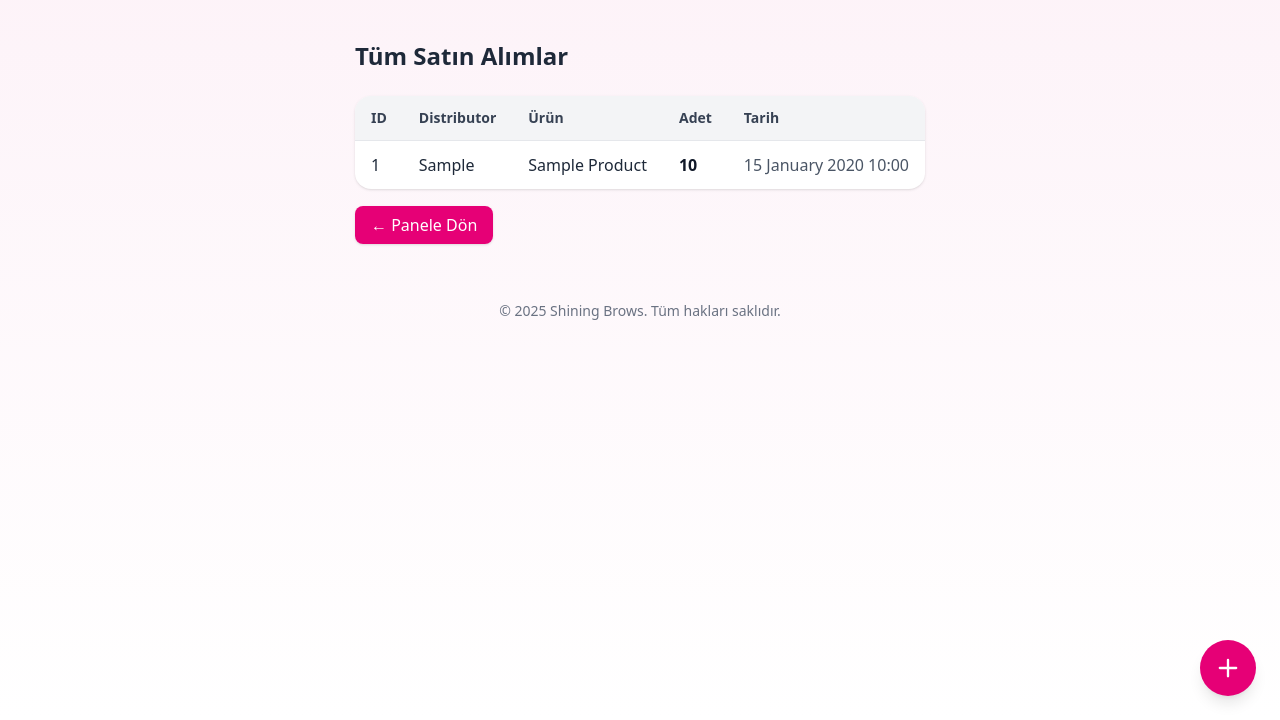
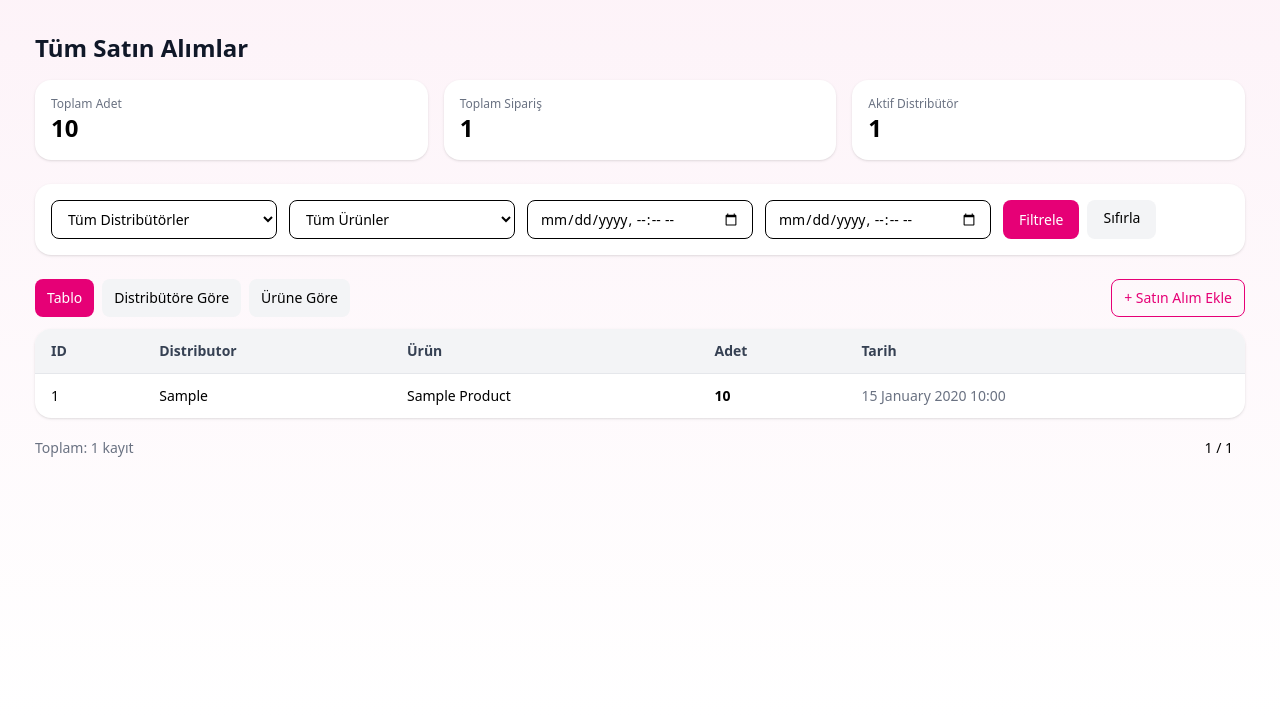
Before and after one commit to Serdarq1/shiningbrows-portal, a Flask app: page /admin/tum-satin-alimlar in a window 1280 px wide. Shown: the part 80-800 px from the top of the page. Run offline with Flask 3, Linux system fonts and the light colour scheme; a user stored in the database is signed in; tables that the repository leaves empty hold one stand-in row (values such as "Sample post").

Commit message:
Improve all purchases page

```diff
--- a/main.py
+++ b/main.py
@@ -1,7 +1,7 @@
 from flask import Flask, render_template, request, redirect, url_for, flash, session, abort
 from flask_sqlalchemy import SQLAlchemy
 from sqlalchemy.orm import DeclarativeBase, Mapped, mapped_column, relationship
-from sqlalchemy import Integer, String, Boolean, text, inspect, ForeignKey, DateTime, update
+from sqlalchemy import Integer, String, Boolean, text, inspect, ForeignKey, DateTime, update, func, desc
 from werkzeug.security import generate_password_hash, check_password_hash
 from flask_login import LoginManager, login_user, login_required, logout_user, current_user, UserMixin
 from functools import wraps
@@ -261,9 +261,11 @@ def dashboard():
 
 @app.get("/distributor/portal")
 @login_required
+@roles_required('distributor', 'admin')
 def distributor_home():
     rows = db.session.scalars(db.select(Distributor)).all()
     now = datetime.now()
+
     distributor_data = {
         _normalize_tr(d.country): {
             "name": d.name,
@@ -273,12 +275,10 @@ def distributor_home():
         for d in rows
     }
 
-
     if current_user.role == "admin":
         distributor_id = request.args.get("distributor_id", type=int)
     else:
         distributor_id = current_user.id
-
 
     distributor_name = None
     distributor_contract_date = None
@@ -286,10 +286,14 @@ def distributor_home():
     distributor_region = None
 
     if current_user.role == "distributor" and current_user.distributor_profile:
-        distributor_name = current_user.distributor_profile.name
-        distributor_contract_date = current_user.distributor_profile.contract_date
-        distributor_region = current_user.distributor_profile.country
-        distributor_contract_date_end = current_user.distributor_profile.contract_date.replace(year=current_user.distributor_profile.contract_date.year + 1)
+        prof = current_user.distributor_profile
+        distributor_name = prof.name
+        distributor_contract_date = prof.contract_date
+        distributor_region = prof.country
+        distributor_contract_date_end = (
+            prof.contract_date.replace(year=prof.contract_date.year + 1)
+            if prof.contract_date else None
+        )
 
     purchases_summary = []
     if distributor_id:
@@ -304,31 +308,55 @@ def distributor_home():
             .order_by(Product.name)
         ).all()
 
-    total_purchases = db.session.execute(
-        db.select(
-            Purchase.id,
-            User.username.label('distributor_name'),
-            Product.name.label('product_name'),
-            Purchase.quantity,
-            Purchase.created_at
-        )
-        .join(User, Purchase.distributor_id == User.id)
-        .join(Product, Purchase.product_id == Product.id)
-        .order_by(Purchase.created_at.desc())
-        .limit(10)
+    # Build per-country, per-product totals (including zeros)
+    dist_rows = db.session.execute(
+        db.select(Distributor.country, Distributor.user_id)
     ).all()
+
+    def _norm(s: str) -> str:
+        import unicodedata
+        if not s: return ""
+        s = unicodedata.normalize("NFD", s).replace("\u0307","").lower()
+        for a,b in [("ı","i"),("ğ","g"),("ü","u"),("ş","s"),("ö","o"),("ç","c")]:
+            s = s.replace(a,b)
+        return "".join(ch for ch in s if unicodedata.category(ch) != "Mn").strip()
+
+    country_to_distid = { _norm(c): uid for (c, uid) in dist_rows }
+
+    all_products = [
+        p.name for p in db.session.scalars(db.select(Product).order_by(Product.name)).all()
+    ]
+
+    agg = db.session.execute(
+        db.select(Purchase.distributor_id, Product.name, db.func.sum(Purchase.quantity))
+          .join(Product, Purchase.product_id == Product.id)
+          .group_by(Purchase.distributor_id, Product.name)
+    ).all()
+
+    from collections import defaultdict
+    dist_totals = defaultdict(lambda: {name: 0 for name in all_products})
+    for dist_id, prod_name, qty in agg:
+        dist_totals[dist_id][prod_name] = int(qty or 0)
+
+    purchases_by_country = {}
+    for c_norm, dist_id in country_to_distid.items():
+        totals = dist_totals.get(dist_id, {name: 0 for name in all_products})
+        purchases_by_country[c_norm] = [
+            {"product": name, "quantity": int(totals.get(name, 0))}
+            for name in all_products
+        ]
 
     return render_template(
         "distributor.html",
         distributor_data=distributor_data,
         purchases_summary=purchases_summary,
-        total_purchases=total_purchases,
         distributor_contract_date=distributor_contract_date,
         distributor_contract_date_end=distributor_contract_date_end,
         distributor_name=distributor_name,
         distributor_id=distributor_id,
         distributor_region=distributor_region,
-        now=now
+        now=now,
+        purchases_by_country=purchases_by_country,
     )
 
 
@@ -431,23 +459,118 @@ def save_master():
 def account():
     return render_template("account.html")
 
-@app.route("/admin/tum-satin-alimlar")
+
+@app.get("/admin/tum-satin-alimlar")
 @admin_required
 def all_purchases():
-    purchases = db.session.execute(
+    # ---- Filters ----
+    q_distributor = request.args.get("distributor", "", type=str).strip()
+    q_product     = request.args.get("product", "", type=str).strip()
+    q_from        = request.args.get("from", "", type=str)
+    q_to          = request.args.get("to", "", type=str)
+    page          = max(request.args.get("page", 1, type=int), 1)
+    per_page      = min(request.args.get("per_page", 25, type=int), 200)
+
+    base = (
         db.select(
             Purchase.id,
-            User.username.label("distributor_name"),
-            Product.name.label("product_name"),
+            User.username.label('distributor_name'),
+            Product.name.label('product_name'),
             Purchase.quantity,
-            Purchase.created_at
+            Purchase.created_at,
         )
         .join(User, Purchase.distributor_id == User.id)
         .join(Product, Purchase.product_id == Product.id)
-        .order_by(Purchase.created_at.desc())
+    )
+
+    # Apply filters
+    if q_distributor:
+        base = base.where(User.username.ilike(f"%{q_distributor}%"))
+    if q_product:
+        base = base.where(Product.name.ilike(f"%{q_product}%"))
+
+    # date filter
+    from_dt = to_dt = None
+    try:
+        if q_from:
+            from_dt = datetime.fromisoformat(q_from)
+            base = base.where(Purchase.created_at >= from_dt)
+        if q_to:
+            # inclusive end-of-day if only date provided
+            to_dt = datetime.fromisoformat(q_to)
+            base = base.where(Purchase.created_at <= to_dt)
+    except ValueError:
+        pass  # ignore bad date formats gracefully
+
+    base = base.order_by(desc(Purchase.created_at))
+
+    # Pagination (server-side)
+    total_count = db.session.execute(
+        base.with_only_columns(func.count()).order_by(None)
+    ).scalar_one()
+
+    rows = db.session.execute(
+        base.limit(per_page).offset((page-1)*per_page)
     ).all()
 
-    return render_template("admin_all_purchases.html", purchases=purchases)
+    # ---- Aggregates for tabs ----
+    by_distributor = db.session.execute(
+        db.select(
+            User.username.label("distributor_name"),
+            func.sum(Purchase.quantity).label("total_qty")
+        )
+        .join(User, Purchase.distributor_id == User.id)
+        .group_by(User.username)
+        .order_by(desc(func.sum(Purchase.quantity)))
+    ).all()
+
+    by_product = db.session.execute(
+        db.select(
+            Product.name.label("product_name"),
+            func.sum(Purchase.quantity).label("total_qty")
+        )
+        .join(Product, Purchase.product_id == Product.id)
+        .group_by(Product.name)
+        .order_by(desc(func.sum(Purchase.quantity)))
+    ).all()
+
+    # KPIs
+    kpi_total_units = db.session.execute(
+        db.select(func.coalesce(func.sum(Purchase.quantity), 0))
+    ).scalar_one()
+    kpi_total_orders = db.session.execute(
+        db.select(func.count(Purchase.id))
+    ).scalar_one()
+    kpi_distinct_distributors = db.session.execute(
+        db.select(func.count(func.distinct(Purchase.distributor_id)))
+    ).scalar_one()
+
+    distributors = [r[0] for r in db.session.execute(
+        db.select(User.username).distinct()
+        .join(Purchase, Purchase.distributor_id == User.id)
+        .order_by(User.username)
+    ).all()]
+
+    products = [r[0] for r in db.session.execute(
+        db.select(Product.name).distinct()
+        .join(Purchase, Purchase.product_id == Product.id)
+        .order_by(Product.name)
+    ).all()]
+
+    return render_template(
+        "admin_all_purchases.html",
+        purchases=rows,
+        total_count=total_count,
+        page=page, per_page=per_page,
+        by_distributor=by_distributor,
+        by_product=by_product,
+        kpi_total_units=kpi_total_units,
+        kpi_total_orders=kpi_total_orders,
+        kpi_distinct_distributors=kpi_distinct_distributors,
+        q_distributor=q_distributor, q_product=q_product, q_from=q_from, q_to=q_to,
+        distributors=distributors,
+        products=products
+    )
 
 @app.get("/admin/distributors/new")
 @admin_required
--- a/templates/admin_all_purchases.html
+++ b/templates/admin_all_purchases.html
@@ -1,56 +1,173 @@
 {% include 'base.html' %}
 {% include 'navbar.html' %}
 <body class="bg-gray-50 min-h-screen">
-  <div class="max-w-6xl mx-auto py-10 px-6">
-    <h1 class="text-2xl font-bold mb-6 text-gray-800">Tüm Satın Alımlar</h1>
+  <div class="max-w-7xl mx-auto py-8 px-6">
+    <h1 class="text-2xl font-bold mb-4 text-gray-900">Tüm Satın Alımlar</h1>
 
-    {% if purchases %}
+    <!-- KPIs -->
+    <div class="grid grid-cols-1 sm:grid-cols-3 gap-4 mb-6">
+      <div class="bg-white rounded-2xl shadow p-4">
+        <div class="text-xs text-gray-500">Toplam Adet</div>
+        <div class="text-2xl font-bold">{{ kpi_total_units }}</div>
+      </div>
+      <div class="bg-white rounded-2xl shadow p-4">
+        <div class="text-xs text-gray-500">Toplam Sipariş</div>
+        <div class="text-2xl font-bold">{{ kpi_total_orders }}</div>
+      </div>
+      <div class="bg-white rounded-2xl shadow p-4">
+        <div class="text-xs text-gray-500">Aktif Distribütör</div>
+        <div class="text-2xl font-bold">{{ kpi_distinct_distributors }}</div>
+      </div>
+    </div>
+
+    <form class="bg-white rounded-2xl shadow p-4 mb-6 grid grid-cols-1 md:grid-cols-5 gap-3" method="get">
+        <select name="distributor"
+          class="border rounded-lg px-3 py-2 text-sm md:col-span-1">
+    <option value="">Tüm Distribütörler</option>
+    {% for name in distributors %}
+      <option value="{{ name }}" {% if name == q_distributor %}selected{% endif %}>
+        {{ name.title() }}
+      </option>
+    {% endfor %}
+  </select>
+
+  <select name="product"
+          class="border rounded-lg px-3 py-2 text-sm md:col-span-1">
+    <option value="">Tüm Ürünler</option>
+    {% for name in products %}
+      <option value="{{ name }}" {% if name == q_product %}selected{% endif %}>
+        {{ name.title() }}
+      </option>
+    {% endfor %}
+  </select>
+
+             <input name="from" value="{{ q_from }}" type="datetime-local" class="border rounded-lg px-3 py-2 text-sm md:col-span-1">
+      <input name="to"   value="{{ q_to }}"   type="datetime-local" class="border rounded-lg px-3 py-2 text-sm md:col-span-1">
+      <div class="flex gap-2 md:col-span-1">
+        <button class="px-4 py-2 bg-pink-600 text-white text-sm rounded-lg">Filtrele</button>
+        <a href="{{ url_for('all_purchases') }}" class="px-4 py-2 bg-gray-100 text-sm rounded-lg">Sıfırla</a>
+      </div>
+    </form>
+
+    <!-- Tabs -->
+    <div class="mb-3 flex gap-2">
+      <button data-tab="table" class="cursor-pointer tab-btn px-3 py-2 rounded-lg bg-pink-600 text-white text-sm">Tablo</button>
+      <button data-tab="by-distributor" class="cursor-pointer tab-btn px-3 py-2 rounded-lg bg-gray-100 text-sm">Distribütöre Göre</button>
+      <button data-tab="by-product" class="cursor-pointer tab-btn px-3 py-2 rounded-lg bg-gray-100 text-sm">Ürüne Göre</button>
+      <a href="{{ url_for('purchase_form') }}"
+         class="ml-auto px-3 py-2 rounded-lg border border-pink-600 text-sm hover:bg-pink-600 hover:text-white transition text-pink-600">+ Satın Alım Ekle</a>
+    </div>
+
+    <!-- Tab: Table -->
+    <div id="tab-table" class="tab-panel">
+      {% if purchases %}
       <div class="overflow-x-auto bg-white shadow rounded-2xl">
-        <table class="min-w-full divide-y divide-gray-200">
+        <table class="min-w-full divide-y divide-gray-200 text-sm">
           <thead class="bg-gray-100">
             <tr>
-              <th class="px-4 py-3 text-left text-sm font-semibold text-gray-700">ID</th>
-              <th class="px-4 py-3 text-left text-sm font-semibold text-gray-700">Distributor</th>
-              <th class="px-4 py-3 text-left text-sm font-semibold text-gray-700">Ürün</th>
-              <th class="px-4 py-3 text-left text-sm font-semibold text-gray-700">Adet</th>
-              <th class="px-4 py-3 text-left text-sm font-semibold text-gray-700">Tarih</th>
+              <th class="px-4 py-3 text-left font-semibold text-gray-700">ID</th>
+              <th class="px-4 py-3 text-left font-semibold text-gray-700">Distributor</th>
+              <th class="px-4 py-3 text-left font-semibold text-gray-700">Ürün</th>
+              <th class="px-4 py-3 text-left font-semibold text-gray-700">Adet</th>
+              <th class="px-4 py-3 text-left font-semibold text-gray-700">Tarih</th>
             </tr>
           </thead>
           <tbody class="divide-y divide-gray-100">
             {% for row in purchases %}
-              <tr class="hover:bg-gray-50 transition">
-                <td class="px-4 py-3 text-gray-800">{{ row.id }}</td>
-                <td class="px-4 py-3 text-gray-800">{{ row.distributor_name.title() }}</td>
-                <td class="px-4 py-3 text-gray-800">{{ row.product_name.title() }}</td>
-                <td class="px-4 py-3 font-semibold text-gray-900">{{ row.quantity }}</td>
-                <td class="px-4 py-3 text-gray-600">{{ row.created_at.strftime("%d %B %Y %H:%M") }}</td>
-              </tr>
+            <tr class="hover:bg-gray-50">
+              <td class="px-4 py-3">{{ row.id }}</td>
+              <td class="px-4 py-3">{{ row.distributor_name.title() }}</td>
+              <td class="px-4 py-3">{{ row.product_name.title() }}</td>
+              <td class="px-4 py-3 font-semibold">{{ row.quantity }}</td>
+              <td class="px-4 py-3 text-gray-500">
+                {{ row.created_at.strftime("%d %B %Y %H:%M") }}
+              </td>
+            </tr>
             {% endfor %}
           </tbody>
         </table>
       </div>
-    {% else %}
-      <p class="text-gray-600 text-sm">Henüz bir satın alım yapılmadı.</p>
-    {% endif %}
 
-    <div class="mt-6">
-      <a href="{{ url_for('distributor_home') }}" class="bg-pink-600 text-white px-4 py-2 rounded-lg shadow hover:opacity-90 transition">
-        ← Panele Dön
-      </a>
+      <!-- Pagination -->
+      {% set last_page = (total_count // per_page) + (1 if total_count % per_page else 0) %}
+      <div class="flex items-center justify-between mt-4 text-sm">
+        <div class="text-gray-500">Toplam: {{ total_count }} kayıt</div>
+        <div class="flex gap-1">
+          {% if page > 1 %}
+          <a class="px-3 py-1 rounded border" href="{{ url_for('all_purchases', page=page-1, per_page=per_page, distributor=q_distributor, product=q_product, from=q_from, to=q_to) }}">Önceki</a>
+          {% endif %}
+          <span class="px-3 py-1">{{ page }} / {{ last_page if last_page else 1 }}</span>
+          {% if page < last_page %}
+          <a class="px-3 py-1 rounded border" href="{{ url_for('all_purchases', page=page+1, per_page=per_page, distributor=q_distributor, product=q_product, from=q_from, to=q_to) }}">Sonraki</a>
+          {% endif %}
+        </div>
+      </div>
+      {% else %}
+        <p class="text-gray-600 text-sm">Henüz bir satın alım yapılmadı.</p>
+      {% endif %}
     </div>
+
+    <!-- Tab: By Distributor -->
+    <div id="tab-by-distributor" class="tab-panel hidden">
+      <div class="bg-white rounded-2xl shadow overflow-hidden">
+        <table class="min-w-full divide-y divide-gray-200 text-sm">
+          <thead class="bg-gray-100">
+            <tr>
+              <th class="px-4 py-3 text-left font-semibold text-gray-700">Distributor</th>
+              <th class="px-4 py-3 text-left font-semibold text-gray-700">Toplam Adet</th>
+            </tr>
+          </thead>
+          <tbody class="divide-y divide-gray-100">
+            {% for row in by_distributor %}
+            <tr class="hover:bg-gray-50">
+              <td class="px-4 py-3">{{ row.distributor_name.title() }}</td>
+              <td class="px-4 py-3 font-semibold">{{ row.total_qty }}</td>
+            </tr>
+            {% endfor %}
+          </tbody>
+        </table>
+      </div>
+    </div>
+
+    <!-- Tab: By Product -->
+    <div id="tab-by-product" class="tab-panel hidden">
+      <div class="bg-white rounded-2xl shadow overflow-hidden">
+        <table class="min-w-full divide-y divide-gray-200 text-sm">
+          <thead class="bg-gray-100">
+            <tr>
+              <th class="px-4 py-3 text-left font-semibold text-gray-700">Ürün</th>
+              <th class="px-4 py-3 text-left font-semibold text-gray-700">Toplam Adet</th>
+            </tr>
+          </thead>
+          <tbody class="divide-y divide-gray-100">
+            {% for row in by_product %}
+            <tr class="hover:bg-gray-50">
+              <td class="px-4 py-3">{{ row.product_name.title() }}</td>
+              <td class="px-4 py-3 font-semibold">{{ row.total_qty }}</td>
+            </tr>
+            {% endfor %}
+          </tbody>
+        </table>
+      </div>
+    </div>
+
   </div>
-  {% if current_user.is_authenticated and current_user.role == 'admin' %}
-<a
-  href="{{url_for('purchase_form')}}"
-  class="fixed bottom-6 right-6 z-50 w-14 h-14 rounded-full bg-pink-600 hover:bg-pink-700 shadow-2xl transition focus:outline-none focus:ring-4 focus:ring-pink-300 shadow-lg flex items-center justify-center"
-  aria-label="Yeni/Ekle"
-  title="Yeni/Ekle"
->
-  <!-- plus icon -->
-  <svg xmlns="http://www.w3.org/2000/svg" class="w-7 h-7 text-white" viewBox="0 0 24 24" fill="none" stroke="currentColor" stroke-width="2">
-    <path stroke-linecap="round" stroke-linejoin="round" d="M12 5v14M5 12h14"/>
-  </svg>
-</a>
-{% endif %}
-  {% include 'footer.html' %}
+
+  <script>
+    // Simple tabs
+    const btns = document.querySelectorAll('.tab-btn');
+    const panels = {
+      'table': document.getElementById('tab-table'),
+      'by-distributor': document.getElementById('tab-by-distributor'),
+      'by-product': document.getElementById('tab-by-product')
+    };
+    btns.forEach(b => b.addEventListener('click', () => {
+      btns.forEach(x => x.classList.remove('bg-pink-600','text-white'));
+      btns.forEach(x => x.classList.add('bg-gray-100'));
+      b.classList.remove('bg-gray-100'); b.classList.add('bg-pink-600','text-white');
+      const k = b.dataset.tab;
+      Object.values(panels).forEach(p => p.classList.add('hidden'));
+      panels[k].classList.remove('hidden');
+    }));
+  </script>
 </body>
--- a/templates/admin_purchase_form.html
+++ b/templates/admin_purchase_form.html
@@ -70,7 +70,7 @@
     </form>
 
     <div class="mt-8">
-      <a href="{{ url_for('all_purchases') }}"
+      <a href="{{ url_for('distributor_home') }}"
          class="inline-block text-sm text-white bg-pink-600 px-3 py-2 rounded-lg shadow">
         &larr; Geri Dön
       </a>
```
Also changed, not shown: templates/distributor.html (+41 -39 lines).
